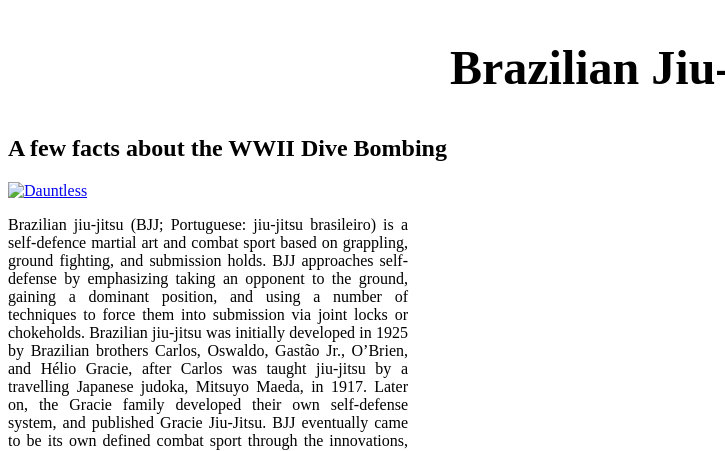
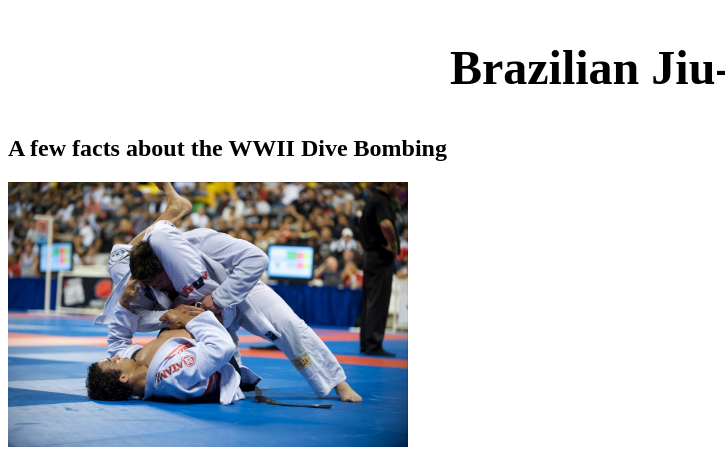
Before and after one commit to alvarengajv/bjj, a plain HTML site: page index.html in a window 1280 px wide. Shown: the top 451 px of the page, 0-725 px from the left. Drawn offline with Linux system fonts and the light colour scheme.

Commit message:
Update index.html

```diff
--- a/index.html
+++ b/index.html
@@ -38,7 +38,7 @@
 
         <a href="https://www.flickr.com/photos/alimarante/8290962782/sizes/l/">
           <img
-            src="bjj-pic1.jpeg"
+            src="assets/bjj-pic1.jpeg"
             alt="Dauntless"
             title="Dauntless SBD-3"
             width="400"
```
